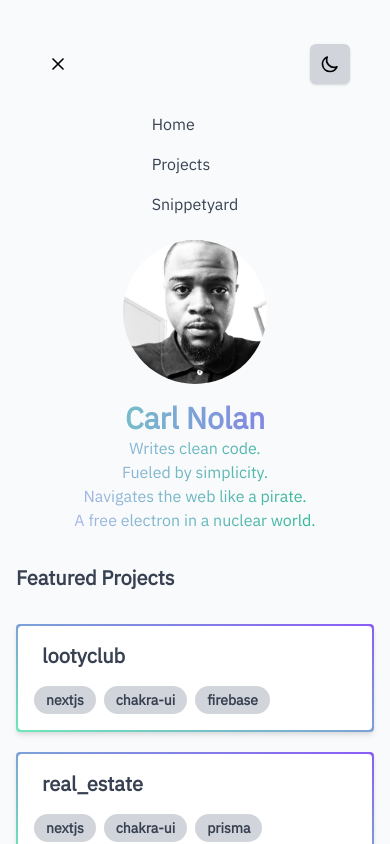
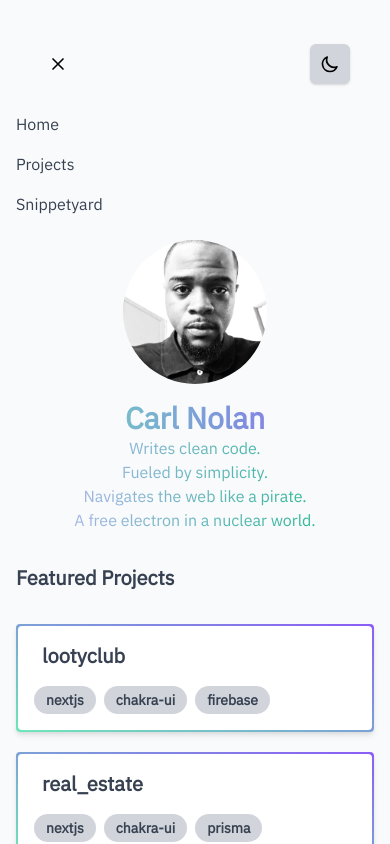
Before and after one commit to cvrlnolan/carlnolan.me, a Next.js app: page / in a window 390 px wide. Both pictures are taken after a click on the button 58 px from the left and 64 px from the top of the page. Shown: the top 844 px of the page. Built offline with nearby package versions, Linux system fonts and the light colour scheme; what @plaiceholder/tailwindcss would draw is missing.

Commit message:
Navbar bar animations

```diff
--- a/components/navbar.tsx
+++ b/components/navbar.tsx
@@ -41,6 +41,31 @@ const Navbar = (props: Props) => {
         </>
       );
     }
+  };
+
+  const mobileVariants = {
+    open: {
+      opacity: 1,
+      y: 0,
+      height: "auto",
+      transition: {
+        when: "beforeChildren",
+        staggerChildren: 0.2,
+      },
+    },
+    closed: {
+      opacity: 0,
+      y: "-100%",
+      height: 0,
+      transition: {
+        when: "afterChildren",
+      },
+    },
+  };
+
+  const mobileItem = {
+    open: { opacity: 1, x: 0 },
+    closed: { opacity: 0, x: "-100%" },
   };
 
   return (
@@ -91,23 +116,33 @@ const Navbar = (props: Props) => {
             <div className="flex">{renderThemeButton()}</div>
           </div>
         </nav>
-        <div
+        <motion.div
+          variants={mobileVariants}
+          animate={opened ? "open" : "closed"}
+          transition={transition}
+          layout
           className={`${
             opened ? "flex" : "hidden"
           } w-full mx-auto justify-center md:hidden`}
         >
           <ul className="block space-y-4">
             <Link href="/" passHref>
-              <li className="link">Home</li>
+              <motion.li variants={mobileItem} className="link">
+                Home
+              </motion.li>
             </Link>
             <Link href="/projects" passHref>
-              <li className="link">Projects</li>
+              <motion.li variants={mobileItem} className="link">
+                Projects
+              </motion.li>
             </Link>
             <Link href="/snippets" passHref>
-              <li className="link">Snippetyard</li>
+              <motion.li variants={mobileItem} className="link">
+                Snippetyard
+              </motion.li>
             </Link>
           </ul>
-        </div>
+        </motion.div>
         <div className="flex-col flex-grow w-full md:w-3/5 mt-6 mx-auto items-center">
           {props.children}
         </div>
```
